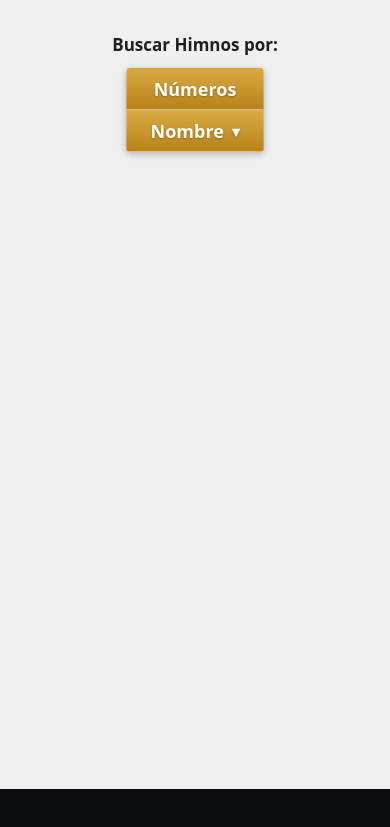
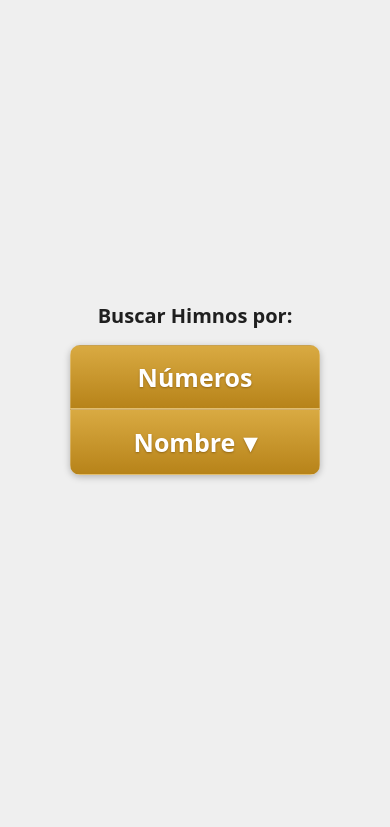
Before and after one commit to rulymauzi-byte/Himnario-Kohataneko, a plain HTML site: page index.html in a window 390 px wide. Shown: the part 55-882 px from the top of the page. Before the commit the page ends 844 px from the top, so only its background shows below. Drawn offline with Linux system fonts and the light colour scheme.

Commit message:
Add files via upload

```diff
--- a/index.html
+++ b/index.html
@@ -8,10 +8,9 @@
 <link rel="manifest" href="./manifest.webmanifest">
 <link rel="apple-touch-icon" href="./icons/apple-touch-icon.png">
 <meta name="apple-mobile-web-app-capable" content="yes">
-<meta name="apple-mobile-web-app-status-bar-style" content="black-translucent">
+<meta name="apple-mobile-web-app-status-bar-style" content="default">
 <meta name="apple-mobile-web-app-title" content="Himnario">
 <meta name="mobile-web-app-capable" content="yes">
-
 <style>
 :root{
   --bg:#0c0d0f; --panel:#15171b; --panel2:#1d2025; --text:#f7f2e7;
@@ -254,7 +253,46 @@ main{max-width:640px;padding:30px 16px 70px}
 }
 
 
-.install-app-btn{border-top:1px solid #e7dfca!important;margin-top:2px;color:#7a5a12!important}
+/* --- Botones principales más grandes y centrados verticalmente --- */
+#listView.home-screen{
+  min-height:calc(100vh - 112px);
+  justify-content:center;
+  padding-top:0;
+  padding-bottom:0;
+}
+.home-app-card{
+  width:min(100%,420px);
+  margin:auto;
+}
+.home-label{
+  font-size:21px;
+  margin:0 0 18px;
+}
+.home-main-buttons{
+  max-width:270px;
+  width:100%;
+  border-radius:10px;
+}
+.home-main-btn{
+  min-height:68px;
+  font-size:27px;
+  padding:14px 18px;
+}
+#searchByTitleBtn .browse-arrow,
+#searchByTitleBtn span{
+  font-size:26px;
+}
+.mode-panel{
+  width:min(100%,420px);
+}
+@media(max-width:520px){
+  #listView.home-screen{min-height:calc(100vh - 96px)}
+  .home-app-card{width:min(100%,360px)}
+  .home-label{font-size:20px;margin-bottom:16px}
+  .home-main-buttons{max-width:250px}
+  .home-main-btn{min-height:64px;font-size:25px}
+}
+
 </style>
 <title>BIT YIK KI MAM DIOS — Himnario</title>
 </head>
@@ -269,7 +307,7 @@ main{max-width:640px;padding:30px 16px 70px}
     <div class="display-colors menu-display-colors" role="group" aria-label="Color de visualización">
       <button class="display-color-btn" data-theme="light" type="button"><span class="color-dot light"></span>Claro</button>
       <button class="display-color-btn" data-theme="dark" type="button"><span class="color-dot dark"></span>Oscuro</button>
-      <button id="installAppBtn" class="display-color-btn install-app-btn hidden" type="button">⬇ Instalar app</button>
+      <button id="installAppBtn" class="display-color-btn hidden" type="button">⬇ Instalar app</button>
     </div>
   </div>
 </div>
@@ -337,14 +375,14 @@ main{max-width:640px;padding:30px 16px 70px}
   const nameBrowse = searchByTitleBtn;
   const titleSearchPanel = $('#titleSearchPanel'), numberSearchPanel = $('#numberSearchPanel');
   const themeMenuBtn = $('#themeMenuBtn'), themeMenuPanel = $('#themeMenuPanel');
+  const installAppBtn = $('#installAppBtn');
+  let deferredInstallPrompt = null;
   const numberDisplay = $('#numberDisplay');
   const numberPadClear = $('#numberPadClear');
   const numberPadKeys = Array.from(document.querySelectorAll('[data-number-key]'));
   const backBtn = $('#backBtn'), homeBtn = $('#homeBtn');
   const readerTitle = $('#readerTitle'), readerNumber = $('#readerNumber'), readerBody = $('#readerBody');
   const sizeLabel = $('#sizeLabel');
-  const installAppBtn = $('#installAppBtn');
-  let deferredInstallPrompt = null;
 
   function norm(s){
     return String(s ?? '').normalize('NFD').replace(/[\u0300-\u036f]/g,'').toLowerCase().replace(/\s+/g,' ').trim();
@@ -669,23 +707,7 @@ main{max-width:640px;padding:30px 16px 70px}
     }
   });
 
-  document.querySelectorAll('.display-color-btn[data-theme]').forEach(btn=>btn.addEventListener('click',()=>{applyViewTheme(btn.dataset.theme); closeThemeMenu();}));
-  window.addEventListener('beforeinstallprompt',(e)=>{
-    e.preventDefault();
-    deferredInstallPrompt=e;
-    if(installAppBtn) installAppBtn.classList.remove('hidden');
-  });
-  if(installAppBtn) installAppBtn.addEventListener('click',async()=>{
-    closeThemeMenu();
-    if(deferredInstallPrompt){
-      deferredInstallPrompt.prompt();
-      try{ await deferredInstallPrompt.userChoice; }catch(_e){}
-      deferredInstallPrompt=null;
-      installAppBtn.classList.add('hidden');
-    }else{
-      alert('En Android: abra el menú del navegador y elija “Instalar aplicación” o “Agregar a pantalla principal”. En iPhone: Compartir → Agregar a pantalla de inicio.');
-    }
-  });
+  document.querySelectorAll('.display-color-btn').forEach(btn=>btn.addEventListener('click',()=>{applyViewTheme(btn.dataset.theme); closeThemeMenu();}));
   if(themeMenuBtn) themeMenuBtn.addEventListener('click',(e)=>{e.stopPropagation(); toggleThemeMenu();});
   document.addEventListener('click',(e)=>{
     if(!themeMenuPanel || themeMenuPanel.classList.contains('hidden')) return;
@@ -696,6 +718,22 @@ main{max-width:640px;padding:30px 16px 70px}
   function themeMenuWrapContains(target){
     return !!(themeMenuBtn && themeMenuPanel && (themeMenuBtn.contains(target) || themeMenuPanel.contains(target)));
   }
+  window.addEventListener('beforeinstallprompt', (e)=>{
+    e.preventDefault();
+    deferredInstallPrompt = e;
+    if(installAppBtn) installAppBtn.classList.remove('hidden');
+  });
+  if(installAppBtn) installAppBtn.addEventListener('click', async()=>{
+    closeThemeMenu();
+    if(deferredInstallPrompt){
+      deferredInstallPrompt.prompt();
+      try{ await deferredInstallPrompt.userChoice; }catch(_e){}
+      deferredInstallPrompt = null;
+      installAppBtn.classList.add('hidden');
+    }else{
+      alert('Android: abra el menú del navegador y elija “Instalar aplicación” o “Agregar a pantalla principal”. iPhone: Compartir → Agregar a pantalla de inicio.');
+    }
+  });
   applyViewTheme(state.viewTheme);
   updateFont(); renderList();
   const initial=location.hash.match(/^#himno-(\d+)$/); if(initial) openHymn(Number(initial[1]),false);
```
Also changed, not shown: service-worker.js (+11 -3 lines), SUBIR_A_GITHUB.txt (added), manifest.webmanifest.
